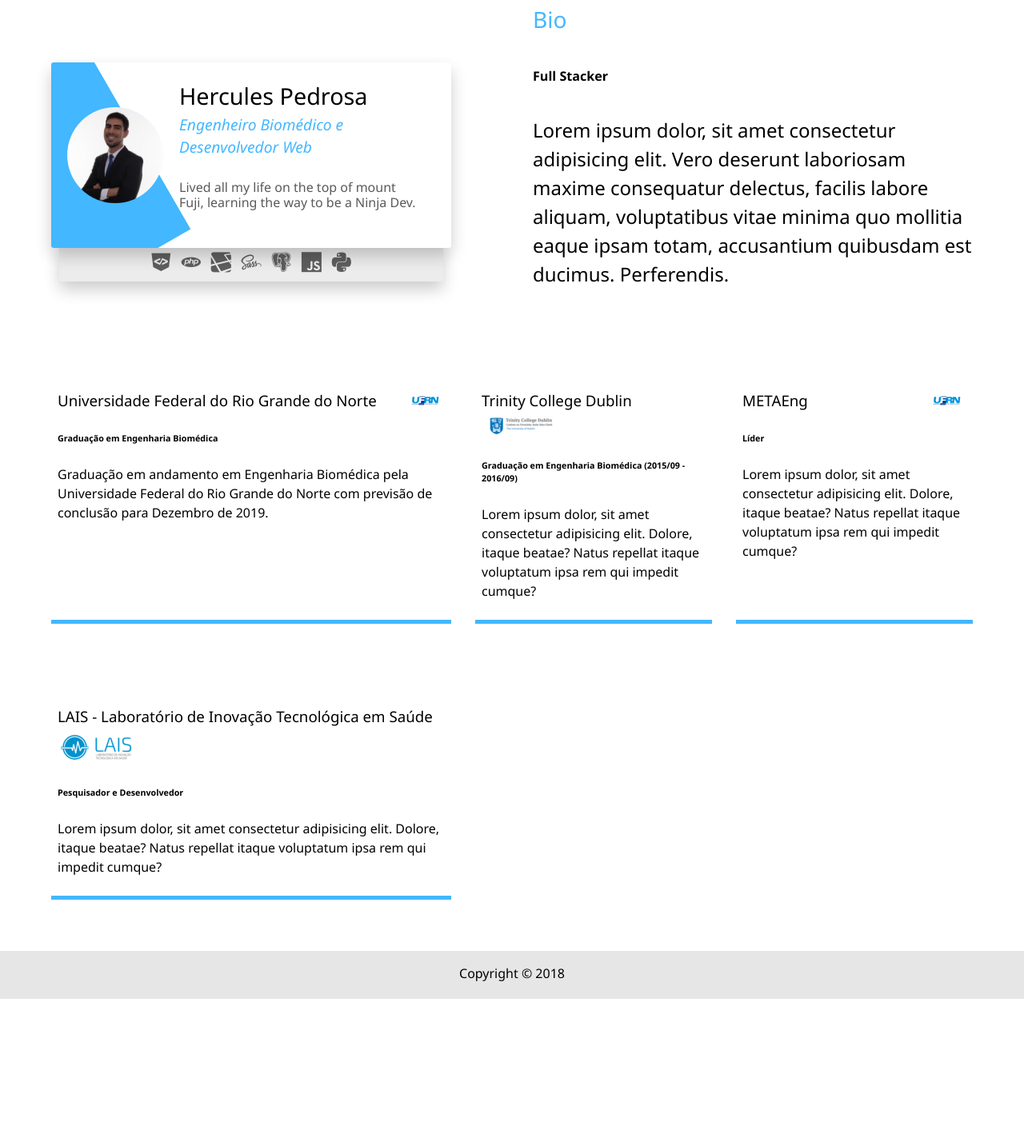
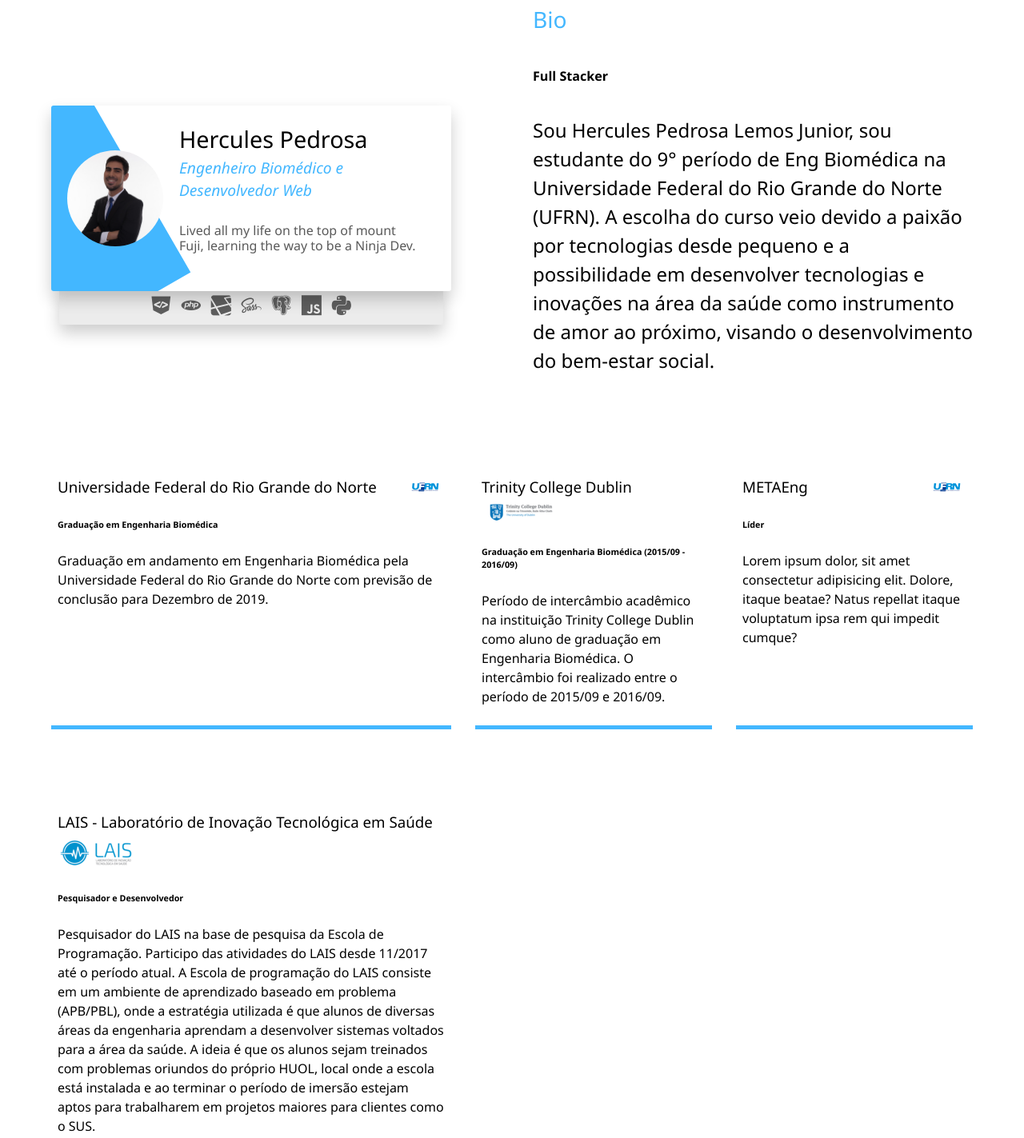
Before and after one commit to HerculesPL/portifolio, a website: page dist/about.html in a window 1280 px wide. Shown: the part 279-1702 px from the top of the page at 80% size. Before the commit the page ends 1528 px from the top, so only its background shows below. Drawn offline with nearby package versions, Linux system fonts and the light colour scheme.

Commit message:
add descriptions

```diff
--- a/dist/about.html
+++ b/dist/about.html
@@ -85,9 +85,9 @@
 
                 <h3 class="text-secondary">Bio</h3>
                 <h6>Full Stacker</h6>
-                <p>Lorem ipsum dolor, sit amet consectetur adipisicing elit. Vero deserunt laboriosam maxime consequatur
-                    delectus, facilis labore aliquam, voluptatibus vitae minima quo mollitia eaque ipsam totam, accusantium
-                    quibusdam est ducimus. Perferendis. </p>
+                <p>Sou Hercules Pedrosa Lemos Junior, sou estudante do 9° período de Eng Biomédica na Universidade Federal do Rio Grande do Norte (UFRN).
+                    A escolha do curso veio devido a paixão por tecnologias desde pequeno e a possibilidade em desenvolver tecnologias e inovações na área da saúde
+                    como instrumento de amor ao próximo, visando o desenvolvimento do bem-estar social. </p>
             </div>
 
             <div class="job job-1">
@@ -103,8 +103,8 @@
                     <h3>Trinity College Dublin</h3><img src='img/logo_trinity.png'>
                 </div>
                 <h6>Graduação em Engenharia Biomédica (2015/09 - 2016/09) </h6>
-                <p>Lorem ipsum dolor, sit amet consectetur adipisicing elit. Dolore, itaque beatae? Natus repellat itaque
-                    voluptatum ipsa rem qui impedit cumque?</p>
+                <p>Período de intercâmbio acadêmico na instituição Trinity College Dublin como aluno de graduação em Engenharia Biomédica.
+                    O intercâmbio foi realizado entre o período de 2015/09 e 2016/09. </p>
             </div>
 
             <div class="job job-3">
@@ -120,8 +120,12 @@
                     <h3>LAIS - Laboratório de Inovação Tecnológica em Saúde</h3><img src='img/logo_LAIS.png'>
                 </div>
                 <h6>Pesquisador e Desenvolvedor</h6>
-                <p>Lorem ipsum dolor, sit amet consectetur adipisicing elit. Dolore, itaque beatae? Natus repellat itaque
-                    voluptatum ipsa rem qui impedit cumque?</p>
+                <p>Pesquisador do LAIS na base de pesquisa da Escola de Programação. Participo das atividades do LAIS desde
+                    11/2017 até o período atual. A Escola de programação do LAIS consiste em um ambiente de aprendizado baseado
+                    em problema (APB/PBL), onde a estratégia utilizada é que alunos de diversas áreas da engenharia aprendam a
+                    desenvolver sistemas voltados para a área da saúde. A ideia é que os alunos sejam treinados com problemas
+                    oriundos do próprio HUOL, local onde a escola está instalada e ao terminar o período de imersão estejam aptos
+                    para trabalharem em projetos maiores para clientes como o SUS.</p>
             </div>
         </div>
     </main>
```
